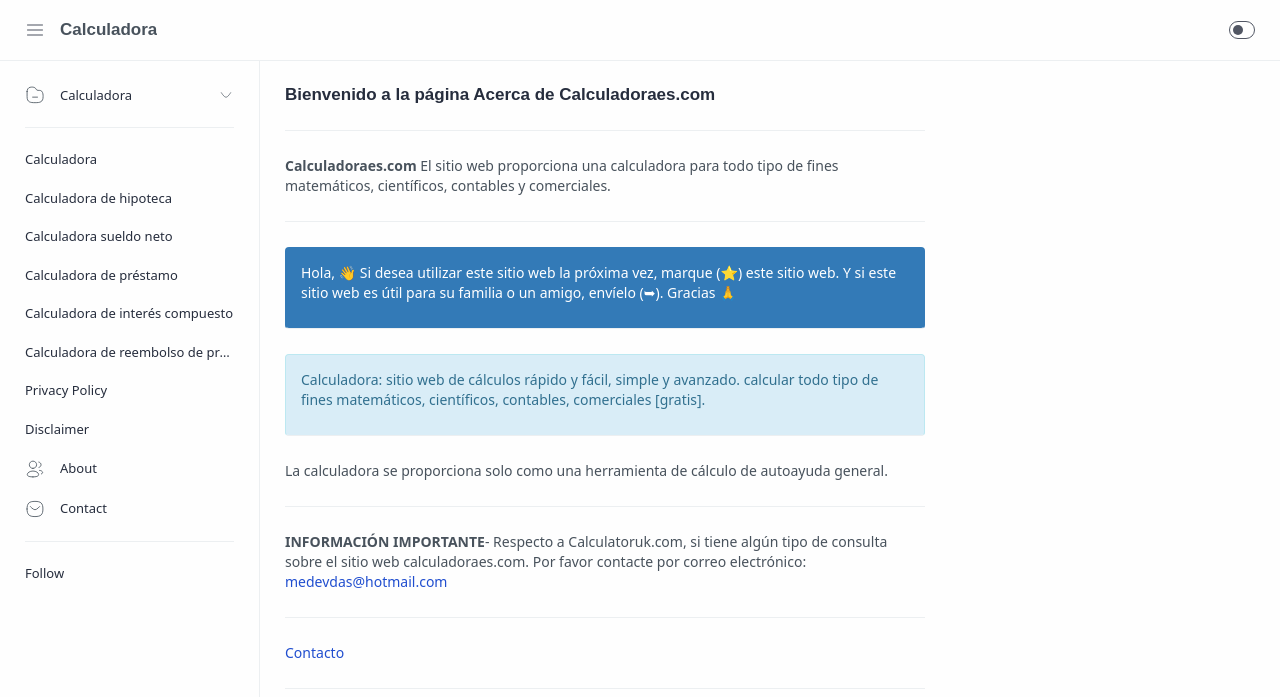
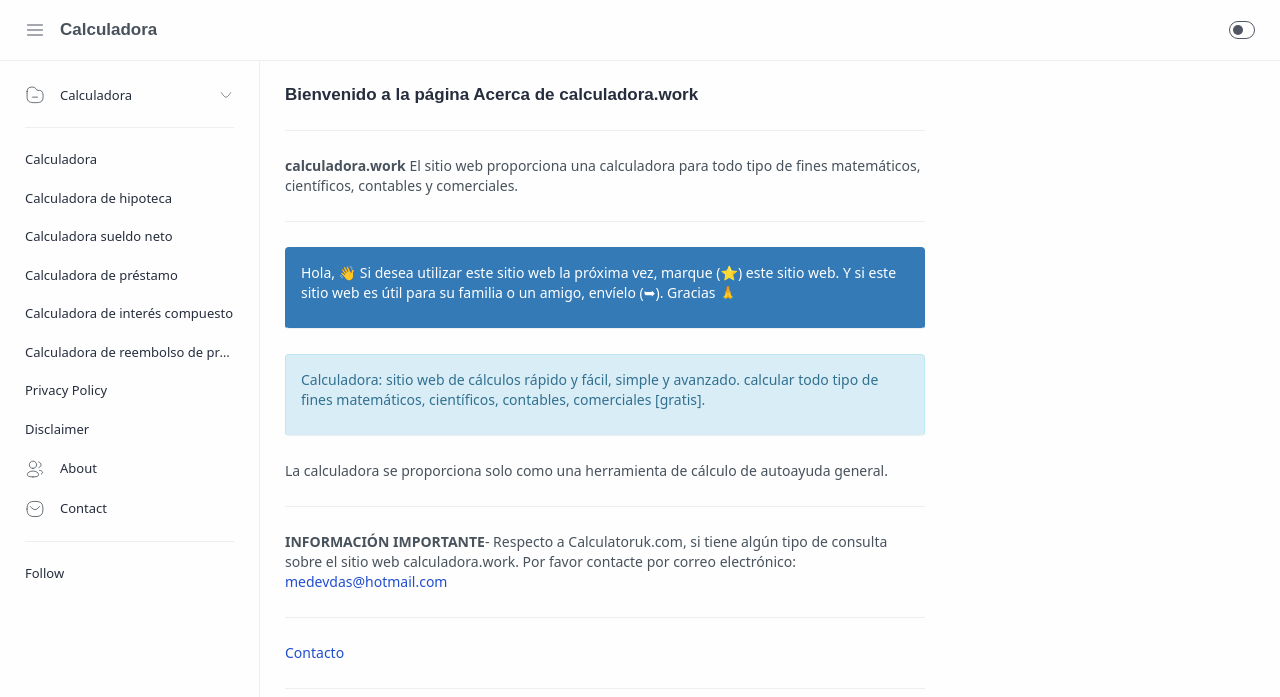
Before and after one commit to DevDasPratap/calculadora, a plain HTML site: page about/index.html in a window 1280 px wide. Shown: the top 697 px of the page. Drawn offline with nearby package versions, Linux system fonts and the light colour scheme; a web font is replaced by a local one.

Commit message:
Update index.html

```diff
--- a/about/index.html
+++ b/about/index.html
@@ -1,7 +1,7 @@
 <!DOCTYPE html>
 <html lang="es">
    <head>
-      <title>Sobre - Calculadoraes.com</title>
+      <title>Sobre - calculadora.work</title>
       <!-- META TAGS -->
       <meta charset='UTF-8'/>
       <meta content='width=device-width, initial-scale=1, user-scalable=1, minimum-scale=1, maximum-scale=5' name='viewport'/>
@@ -45,7 +45,7 @@
                   <div class='section' id='header-widget'>
                      <div class='widget Header' data-version='2' id='Header1'>
                         <div class='headerInner'>
-                           <h2><span class='headerTitle'><a class="hyperlink" href="https://calculadoraes.com/">Calculadora</a></span></h2>
+                           <h2><span class='headerTitle'><a class="hyperlink" href="https://calculadora.work/">Calculadora</a></span></h2>
                         </div>
                      </div>
                   </div>
@@ -88,56 +88,56 @@
                            </svg>
                         </label>
                         <ul>
-                           <li itemprop='name'><a href='https://calculadoraes.com/' itemprop='url'>Calculadora</a></li>
-                           <li itemprop='name'><a href='https://calculadoraes.com/calculadora-de-hipoteca' itemprop='url'>Calculadora de hipoteca</a></li>
-                           <li itemprop='name'><a href='https://calculadoraes.com/calculadora-sueldo-neto' itemprop='url'>Calculadora sueldo neto</a></li>
-                           <li itemprop='name'><a href='https://calculadoraes.com/calculadora-de-préstamo' itemprop='url'>Calculadora de préstamo</a></li>
-                           <li itemprop='name'><a href='https://calculadoraes.com/calculadora-de-interés-compuesto' itemprop='url'>Calculadora de interés compuesto</a></li>
+                           <li itemprop='name'><a href='https://calculadora.work/' itemprop='url'>Calculadora</a></li>
+                           <li itemprop='name'><a href='https://calculadora.work/calculadora-de-hipoteca' itemprop='url'>Calculadora de hipoteca</a></li>
+                           <li itemprop='name'><a href='https://calculadora.work/calculadora-sueldo-neto' itemprop='url'>Calculadora sueldo neto</a></li>
+                           <li itemprop='name'><a href='https://calculadora.work/calculadora-de-préstamo' itemprop='url'>Calculadora de préstamo</a></li>
+                           <li itemprop='name'><a href='https://calculadora.work/calculadora-de-interés-compuesto' itemprop='url'>Calculadora de interés compuesto</a></li>
                         </ul>
                      </li>
                      <li>
-                        <a class='link' href='https://calculadoraes.com/' itemprop='url'>
+                        <a class='link' href='https://calculadora.work/' itemprop='url'>
                            <span class='name' itemprop='name'>Calculadora</span>
                         </a>
                      </li>
                      <li>
-                        <a class='link' href='https://calculadoraes.com/calculadora-de-hipoteca' itemprop='url'>
+                        <a class='link' href='https://calculadora.work/calculadora-de-hipoteca' itemprop='url'>
                            <span class='name' itemprop='name'>Calculadora de hipoteca</span>
                         </a>
                      </li>
                      <li>
-                        <a class='link' href='https://calculadoraes.com/calculadora-sueldo-neto' itemprop='url'>
+                        <a class='link' href='https://calculadora.work/calculadora-sueldo-neto' itemprop='url'>
                            <span class='name' itemprop='name'>Calculadora sueldo neto</span>
                         </a>
                      </li>
                      <li>
-                        <a class='link' href='https://calculadoraes.com/calculadora-de-préstamo' itemprop='url'>
+                        <a class='link' href='https://calculadora.work/calculadora-de-préstamo' itemprop='url'>
                            <span class='name' itemprop='name'>Calculadora de préstamo</span>
                         </a>
                      </li>
                      <li>
-                        <a class='link' href='https://calculadoraes.com/calculadora-de-interés-compuesto' itemprop='url'>
+                        <a class='link' href='https://calculadora.work/calculadora-de-interés-compuesto' itemprop='url'>
                            <span class='name' itemprop='name'>Calculadora de interés compuesto</span>
                         </a>
                      </li>
                      <li>
-                        <a class='link' href='https://calculadoraes.com/calculadora-de-préstamo' itemprop='url'>
+                        <a class='link' href='https://calculadora.work/calculadora-de-préstamo' itemprop='url'>
                            <span class='name' itemprop='name'>Calculadora de reembolso de préstamos</span>
                         </a>
                      </li>
                      <li>
-                        <a class='link' href='https://calculadoraes.com/privacy-policy' itemprop='url'>
+                        <a class='link' href='https://calculadora.work/privacy-policy' itemprop='url'>
                            <span class='name' itemprop='name'>Privacy Policy</span>
                         </a>
                      </li>
                      <li>
-                        <a class='link' href='https://calculadoraes.com/disclaimer' itemprop='url'>
+                        <a class='link' href='https://calculadora.work/disclaimer' itemprop='url'>
                            <span class='name' itemprop='name'>Disclaimer</span>
                         </a>
                      </li>
 
                      <li>
-                        <a class='link' href='https://calculadoraes.com/about' itemprop='url'>
+                        <a class='link' href='https://calculadora.work/about' itemprop='url'>
                            <svg class='line' viewBox='0 0 24 24' xmlns='http://www.w3.org/2000/svg'>
                               <g transform='translate(2.749500, 2.549500)'>
                                  <path d='M6.809,18.9067 C3.137,18.9067 9.41469125e-14,18.3517 9.41469125e-14,16.1277 C9.41469125e-14,13.9037 3.117,11.8997 6.809,11.8997 C10.481,11.8997 13.617,13.8847 13.617,16.1077 C13.617,18.3307 10.501,18.9067 6.809,18.9067 Z'></path>
@@ -150,7 +150,7 @@
                         </a>
                      </li>
                      <li class='break'>
-                        <a class='link' href='https://calculadoraes.com/contact' itemprop='url'>
+                        <a class='link' href='https://calculadora.work/contact' itemprop='url'>
                            <svg class='line' viewBox='0 0 24 24'>
                               <g transform='translate(2.452080, 2.851980)'>
                                  <path d='M15.0928322,6.167017 C15.0928322,6.167017 11.8828071,10.0196486 9.53493746,10.0196486 C7.18807029,10.0196486 3.941955,6.167017 3.941955,6.167017'></path>
@@ -175,27 +175,27 @@
                <!-- CONTENT AREA -->
                <main class='mainbar'>
 
-                  <h2>Bienvenido a la página Acerca de Calculadoraes.com</h2>
-                  <p><strong>Calculadoraes.com</strong> El sitio web proporciona una calculadora para todo tipo de fines matemáticos, científicos, contables y comerciales.</p>
+                  <h2>Bienvenido a la página Acerca de calculadora.work</h2>
+                  <p><strong>calculadora.work</strong> El sitio web proporciona una calculadora para todo tipo de fines matemáticos, científicos, contables y comerciales.</p>
 
                   <p class="alert bg-primary" role="alert">Hola, 👋 Si desea utilizar este sitio web la próxima vez, marque (⭐) este sitio web. Y si este sitio web es útil para su familia o un amigo, envíelo (➥). Gracias 🙏</p>
                   <p class="alert alert-info" role="alert">Calculadora: sitio web de cálculos rápido y fácil, simple y avanzado. calcular todo tipo de fines matemáticos, científicos, contables, comerciales [gratis].</p>
 
                   <p>La calculadora se proporciona solo como una herramienta de cálculo de autoayuda general.</p>
-                  <p> <strong>INFORMACIÓN IMPORTANTE</strong>- Respecto a Calculatoruk.com, si tiene algún tipo de consulta sobre el sitio web calculadoraes.com. Por favor contacte por correo electrónico: <a class="hyperlink" href="mailto:medevdas@hotmail.com">medevdas@hotmail.com</a></p>
+                  <p> <strong>INFORMACIÓN IMPORTANTE</strong>- Respecto a Calculatoruk.com, si tiene algún tipo de consulta sobre el sitio web calculadora.work. Por favor contacte por correo electrónico: <a class="hyperlink" href="mailto:medevdas@hotmail.com">medevdas@hotmail.com</a></p>
 
-                  <p><a class="hyperlink" href="https://calculadoraes.com/contact">Contacto</a></p>
+                  <p><a class="hyperlink" href="https://calculadora.work/contact">Contacto</a></p>
                   <div class="postShare" data-text="Share:">
                      <div class="shareContent" data-text="Share:">
                         <div class="shareIcon facebook">
-                           <a aria-label="Share on Facebook" data-text="Facebook" href="https://www.facebook.com/sharer.php?u=https://calculadoraes.com/" rel="noopener" role="button" target="_blank">
+                           <a aria-label="Share on Facebook" data-text="Facebook" href="https://www.facebook.com/sharer.php?u=https://calculadora.work/" rel="noopener" role="button" target="_blank">
                               <svg class="c-1" viewBox="0 0 32 32">
                                  <path d="M24,3H8A5,5,0,0,0,3,8V24a5,5,0,0,0,5,5H24a5,5,0,0,0,5-5V8A5,5,0,0,0,24,3Zm3,21a3,3,0,0,1-3,3H17V18h4a1,1,0,0,0,0-2H17V14a2,2,0,0,1,2-2h2a1,1,0,0,0,0-2H19a4,4,0,0,0-4,4v2H12a1,1,0,0,0,0,2h3v9H8a3,3,0,0,1-3-3V8A3,3,0,0,1,8,5H24a3,3,0,0,1,3,3Z"></path>
                               </svg>
                            </a>
                         </div>
                         <div class="shareIcon whatsapp">
-                           <a aria-label="Share on Whatsapp" data-text="Whatsapp" href="https://api.whatsapp.com/send?text=https%3A%2F%2Fcalculadoraes.com%2F" rel="noopener" role="button" target="_blank">
+                           <a aria-label="Share on Whatsapp" data-text="Whatsapp" href="https://api.whatsapp.com/send?text=https%3A%2F%2Fcalculadora.work%2F" rel="noopener" role="button" target="_blank">
                               <svg class="c-1" viewBox="0 0 32 32">
                                  <path d="M16,2A13,13,0,0,0,8,25.23V29a1,1,0,0,0,.51.87A1,1,0,0,0,9,30a1,1,0,0,0,.51-.14l3.65-2.19A12.64,12.64,0,0,0,16,28,13,13,0,0,0,16,2Zm0,24a11.13,11.13,0,0,1-2.76-.36,1,1,0,0,0-.76.11L10,27.23v-2.5a1,1,0,0,0-.42-.81A11,11,0,1,1,16,26Z"></path>
                                  <path d="M19.86,15.18a1.9,1.9,0,0,0-2.64,0l-.09.09-1.4-1.4.09-.09a1.86,1.86,0,0,0,0-2.64L14.23,9.55a1.9,1.9,0,0,0-2.64,0l-.8.79a3.56,3.56,0,0,0-.5,3.76,10.64,10.64,0,0,0,2.62,4A8.7,8.7,0,0,0,18.56,21a2.92,2.92,0,0,0,2.1-.79l.79-.8a1.86,1.86,0,0,0,0-2.64Zm-.62,3.61c-.57.58-2.78,0-4.92-2.11a8.88,8.88,0,0,1-2.13-3.21c-.26-.79-.25-1.44,0-1.71l.7-.7,1.4,1.4-.7.7a1,1,0,0,0,0,1.41l2.82,2.82a1,1,0,0,0,1.41,0l.7-.7,1.4,1.4Z"></path>
@@ -203,7 +203,7 @@
                            </a>
                         </div>
                         <div class="shareIcon twitter">
-                           <a aria-label="Twitter" href="https://twitter.com/intent/tweet?url=https://calculadoraes.com/&text=Calculadora%20-%20Calculadora%20cient%C3%ADfica%20y%20financiera%20GRATUITA%20en%20l%C3%ADnea&via=DevDasPratap" rel="noopener" role="button" target="_blank" title="Share to Twitter">
+                           <a aria-label="Twitter" href="https://twitter.com/intent/tweet?url=https://calculadora.work/&text=Calculadora%20-%20Calculadora%20cient%C3%ADfica%20y%20financiera%20GRATUITA%20en%20l%C3%ADnea&via=DevDasPratap" rel="noopener" role="button" target="_blank" title="Share to Twitter">
                               <svg class="c-1" viewBox="0 0 32 32">
                                  <path d="M13.35,28A13.66,13.66,0,0,1,2.18,22.16a1,1,0,0,1,.69-1.56l2.84-.39A12,12,0,0,1,5.44,4.35a1,1,0,0,1,1.7.31,9.87,9.87,0,0,0,5.33,5.68,7.39,7.39,0,0,1,7.24-6.15,7.29,7.29,0,0,1,5.88,3H29a1,1,0,0,1,.9.56,1,1,0,0,1-.11,1.06L27,12.27c0,.14,0,.28-.05.41a12.46,12.46,0,0,1,.09,1.43A13.82,13.82,0,0,1,13.35,28ZM4.9,22.34A11.63,11.63,0,0,0,13.35,26,11.82,11.82,0,0,0,25.07,14.11,11.42,11.42,0,0,0,25,12.77a1.11,1.11,0,0,1,0-.26c0-.22.05-.43.06-.65a1,1,0,0,1,.22-.58l1.67-2.11H25.06a1,1,0,0,1-.85-.47,5.3,5.3,0,0,0-4.5-2.51,5.41,5.41,0,0,0-5.36,5.45,1.07,1.07,0,0,1-.4.83,1,1,0,0,1-.87.2A11.83,11.83,0,0,1,6,7,10,10,0,0,0,8.57,20.12a1,1,0,0,1,.37,1.05,1,1,0,0,1-.83.74Z"></path>
                               </svg>
@@ -237,7 +237,7 @@
 
                                  <li>
                                     <div>
-                           <a aria-label="Twitter" data-text="Twitter" href="https://twitter.com/intent/tweet?url=https://calculadoraes.com/&text=Calculadora%20-%20Calculadora%20cient%C3%ADfica%20y%20financiera%20GRATUITA%20en%20l%C3%ADnea&via=DevDasPratap" rel="noopener" role="button" target="_blank" title="Share to Twitter">
+                           <a aria-label="Twitter" data-text="Twitter" href="https://twitter.com/intent/tweet?url=https://calculadora.work/&text=Calculadora%20-%20Calculadora%20cient%C3%ADfica%20y%20financiera%20GRATUITA%20en%20l%C3%ADnea&via=DevDasPratap" rel="noopener" role="button" target="_blank" title="Share to Twitter">
                               <svg class="c-1" viewBox="0 0 32 32">
                                  <path d="M13.35,28A13.66,13.66,0,0,1,2.18,22.16a1,1,0,0,1,.69-1.56l2.84-.39A12,12,0,0,1,5.44,4.35a1,1,0,0,1,1.7.31,9.87,9.87,0,0,0,5.33,5.68,7.39,7.39,0,0,1,7.24-6.15,7.29,7.29,0,0,1,5.88,3H29a1,1,0,0,1,.9.56,1,1,0,0,1-.11,1.06L27,12.27c0,.14,0,.28-.05.41a12.46,12.46,0,0,1,.09,1.43A13.82,13.82,0,0,1,13.35,28ZM4.9,22.34A11.63,11.63,0,0,0,13.35,26,11.82,11.82,0,0,0,25.07,14.11,11.42,11.42,0,0,0,25,12.77a1.11,1.11,0,0,1,0-.26c0-.22.05-.43.06-.65a1,1,0,0,1,.22-.58l1.67-2.11H25.06a1,1,0,0,1-.85-.47,5.3,5.3,0,0,0-4.5-2.51,5.41,5.41,0,0,0-5.36,5.45,1.07,1.07,0,0,1-.4.83,1,1,0,0,1-.87.2A11.83,11.83,0,0,1,6,7,10,10,0,0,0,8.57,20.12a1,1,0,0,1,.37,1.05,1,1,0,0,1-.83.74Z"></path>
                               </svg>
@@ -246,7 +246,7 @@
                                  </li>
                                  <li>
                         <div>
-                           <a aria-label="Share on Facebook" data-text="Facebook" href="https://www.facebook.com/sharer.php?u=https://calculadoraes.com/" rel="noopener" role="button" target="_blank">
+                           <a aria-label="Share on Facebook" data-text="Facebook" href="https://www.facebook.com/sharer.php?u=https://calculadora.work/" rel="noopener" role="button" target="_blank">
                               <svg class="c-1" viewBox="0 0 32 32">
                                  <path d="M24,3H8A5,5,0,0,0,3,8V24a5,5,0,0,0,5,5H24a5,5,0,0,0,5-5V8A5,5,0,0,0,24,3Zm3,21a3,3,0,0,1-3,3H17V18h4a1,1,0,0,0,0-2H17V14a2,2,0,0,1,2-2h2a1,1,0,0,0,0-2H19a4,4,0,0,0-4,4v2H12a1,1,0,0,0,0,2h3v9H8a3,3,0,0,1-3-3V8A3,3,0,0,1,8,5H24a3,3,0,0,1,3,3Z"></path>
                               </svg>
@@ -255,7 +255,7 @@
                                 </li>
                                  <li>
                                     <div>
-                           <a aria-label="Share on Whatsapp" data-text="Whatsapp" href="https://api.whatsapp.com/send?text=https%3A%2F%2Fcalculadoraes.com%2F" rel="noopener" role="button" target="_blank">
+                           <a aria-label="Share on Whatsapp" data-text="Whatsapp" href="https://api.whatsapp.com/send?text=https%3A%2F%2Fcalculadora.work%2F" rel="noopener" role="button" target="_blank">
                               <svg class="c-1" viewBox="0 0 32 32">
                                  <path d="M16,2A13,13,0,0,0,8,25.23V29a1,1,0,0,0,.51.87A1,1,0,0,0,9,30a1,1,0,0,0,.51-.14l3.65-2.19A12.64,12.64,0,0,0,16,28,13,13,0,0,0,16,2Zm0,24a11.13,11.13,0,0,1-2.76-.36,1,1,0,0,0-.76.11L10,27.23v-2.5a1,1,0,0,0-.42-.81A11,11,0,1,1,16,26Z"></path>
                                  <path d="M19.86,15.18a1.9,1.9,0,0,0-2.64,0l-.09.09-1.4-1.4.09-.09a1.86,1.86,0,0,0,0-2.64L14.23,9.55a1.9,1.9,0,0,0-2.64,0l-.8.79a3.56,3.56,0,0,0-.5,3.76,10.64,10.64,0,0,0,2.62,4A8.7,8.7,0,0,0,18.56,21a2.92,2.92,0,0,0,2.1-.79l.79-.8a1.86,1.86,0,0,0,0-2.64Zm-.62,3.61c-.57.58-2.78,0-4.92-2.11a8.88,8.88,0,0,1-2.13-3.21c-.26-.79-.25-1.44,0-1.71l.7-.7,1.4,1.4-.7.7a1,1,0,0,0,0,1.41l2.82,2.82a1,1,0,0,0,1.41,0l.7-.7,1.4,1.4Z"></path>
@@ -275,7 +275,7 @@
                                           </g>
                                        </svg>
                                     </div>
-                                    <input id="getlink" readonly="readonly" type="text" value="https://calculadoraes.com/">
+                                    <input id="getlink" readonly="readonly" type="text" value="https://calculadora.work/">
                                     <div class="shareNotif" id="shareNotif"></div>
                                  </li>
                               </ul>
@@ -297,7 +297,7 @@
             <div class="widget LinkList" data-version="2" id="LinkList003">
                <ul class="mobileMenu">
                   <li class="mHome">
-                     <a aria-label="Home" href="https://calculadoraes.com/" role="button">
+                     <a aria-label="Home" href="https://calculadora.work/" role="button">
                         <svg class="line" viewBox="0 0 24 24">
                            <g transform="translate(2.400000, 2.000000)">
                               <path class="fill" d="M1.24344979e-14,11.713 C1.24344979e-14,6.082 0.614,6.475 3.919,3.41 C5.365,2.246 7.615,0 9.558,0 C11.5,0 13.795,2.235 15.254,3.41 C18.559,6.475 19.172,6.082 19.172,11.713 C19.172,20 17.213,20 9.586,20 C1.959,20 1.24344979e-14,20 1.24344979e-14,11.713 Z"></path>
@@ -349,7 +349,7 @@
          </div>
          <footer class='sectionInner'>
             <div class='creditInner'>
-               <p>&#169; <span id='getYear'></span> &#8231; <a class="hyperlink" href='https://calculadoraes.com/'>Calculadora</a>. Reservados todos los derechos. Hecho con ❤️ <a class="hyperlink" href='https://twitter.com/DevDasPratap'>Follow</a></p>
+               <p>&#169; <span id='getYear'></span> &#8231; <a class="hyperlink" href='https://calculadora.work/'>Calculadora</a>. Reservados todos los derechos. Hecho con ❤️ <a class="hyperlink" href='https://twitter.com/DevDasPratap'>Follow</a></p>
                <div class='toTop' onclick='window.scrollTo({top: 0});'>
                   <svg class='line' viewBox='0 0 24 24'>
                      <g transform='translate(12.000000, 12.000000) rotate(-180.000000) translate(-12.000000, -12.000000) translate(5.000000, 8.500000)'>
```
